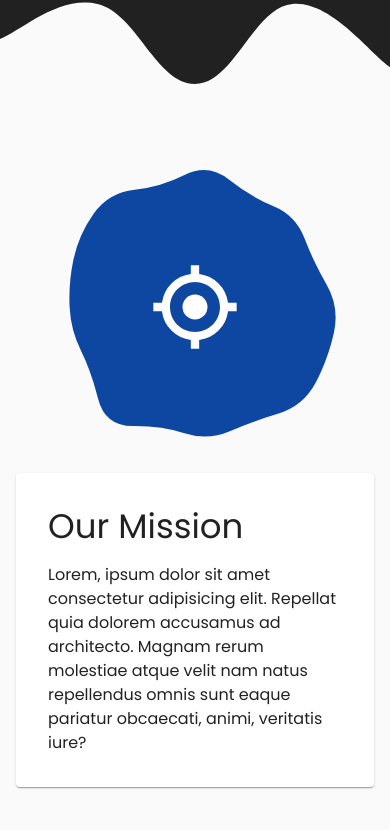
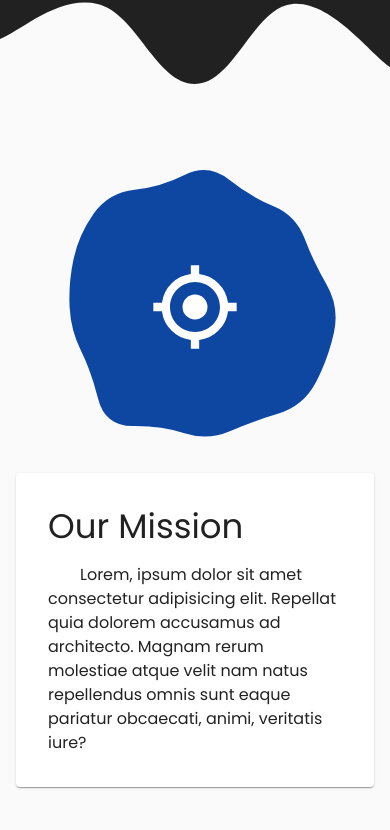
Before and after one commit to Arbenger/lr-hub-sjdmnts, a Next.js app: page / in a window 390 px wide. Shown: the part 901-1731 px from the top of the page. Built offline with nearby package versions, Linux system fonts and the light colour scheme; a web font is replaced by a local one; what javascript-time-ago would draw is missing.

Commit message:
updated Home - FeatureTwo

```diff
--- a/components/pages/Home/FeatureTwo/components/FAQ/Content.tsx
+++ b/components/pages/Home/FeatureTwo/components/FAQ/Content.tsx
@@ -5,7 +5,7 @@ import {
   Typography,
 } from "@material-ui/core";
 import { useState } from "react";
-import { ContentContainer, Title } from "../styled";
+import { ContentContainer, Title, Body } from "../styled";
 import { RiArrowDropDownLine as ArrowIcon } from "react-icons/ri";
 
 export default function Content() {
@@ -60,7 +60,7 @@ export default function Content() {
 
   return (
     <ContentContainer>
-      <Title variant="h5">Frequently Asked Questions</Title>
+      <Title variant="h4">Frequently Asked Questions</Title>
 
       {faqs.map((faq) => (
         <Accordion
@@ -73,7 +73,7 @@ export default function Content() {
             <Typography>{faq.question}</Typography>
           </AccordionSummary>
           <AccordionDetails>
-            <Typography>{faq.answer}</Typography>
+            <Body>{faq.answer}</Body>
           </AccordionDetails>
         </Accordion>
       ))}
--- a/components/pages/Home/FeatureTwo/components/Mission/Content.tsx
+++ b/components/pages/Home/FeatureTwo/components/Mission/Content.tsx
@@ -1,16 +1,15 @@
-import { Typography } from "@material-ui/core";
-import { ContentContainer, Title } from "../styled";
+import { ContentContainer, Title, Body } from "../styled";
 
 export default function Content() {
   return (
     <ContentContainer>
       <Title variant="h4">Our Mission</Title>
-      <Typography>
+      <Body>
         Lorem, ipsum dolor sit amet consectetur adipisicing elit. Repellat quia
         dolorem accusamus ad architecto. Magnam rerum molestiae atque velit nam
         natus repellendus omnis sunt eaque pariatur obcaecati, animi, veritatis
         iure?
-      </Typography>
+      </Body>
     </ContentContainer>
   );
 }
--- a/components/pages/Home/FeatureTwo/components/Vision/Content.tsx
+++ b/components/pages/Home/FeatureTwo/components/Vision/Content.tsx
@@ -1,16 +1,15 @@
-import { Typography } from "@material-ui/core";
-import { ContentContainer, Title } from "../styled";
+import { ContentContainer, Title, Body } from "../styled";
 
 export default function Content() {
   return (
     <ContentContainer>
       <Title variant="h4">Our Vision</Title>
-      <Typography>
+      <Body>
         Lorem, ipsum dolor sit amet consectetur adipisicing elit. Repellat quia
         dolorem accusamus ad architecto. Magnam rerum molestiae atque velit nam
         natus repellendus omnis sunt eaque pariatur obcaecati, animi, veritatis
         iure?
-      </Typography>
+      </Body>
     </ContentContainer>
   );
 }
--- a/components/pages/Home/FeatureTwo/components/styled.tsx
+++ b/components/pages/Home/FeatureTwo/components/styled.tsx
@@ -1,10 +1,15 @@
 import { Paper, Typography, styled, Box } from "@material-ui/core";
 import { flexCenter } from "components/layouts/ThemeSetter/mixins";
 
-export const RootContainer = styled(Box)(({ theme: { spacing } }) => ({
-  paddingTop: spacing(2),
-  paddingBottom: spacing(2),
-}));
+export const RootContainer = styled(Box)(
+  ({ theme: { spacing, breakpoints } }) => ({
+    paddingTop: spacing(2),
+    paddingBottom: spacing(2),
+    [breakpoints.only("xs")]: {
+      marginBottom: spacing(8),
+    },
+  })
+);
 
 export const ContentContainer = styled(Paper)(({ theme: { spacing } }) => ({
   padding: spacing(4),
@@ -39,3 +44,7 @@ export const IconContainer = styled(Box)(
 export const Title = styled(Typography)(({ theme: { spacing } }) => ({
   marginBottom: spacing(2),
 }));
+
+export const Body = styled(Typography)({
+  textIndent: "2rem",
+});
```
